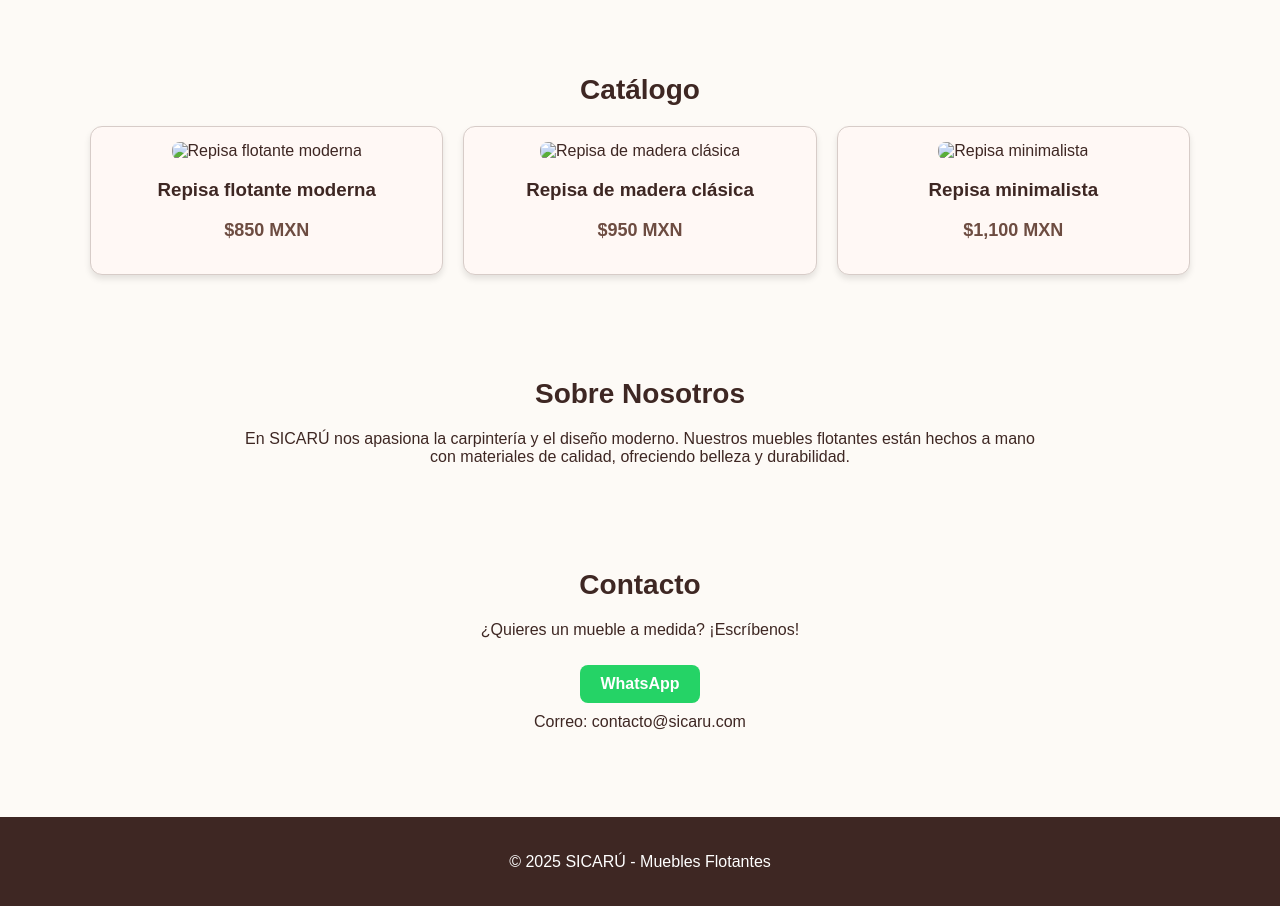
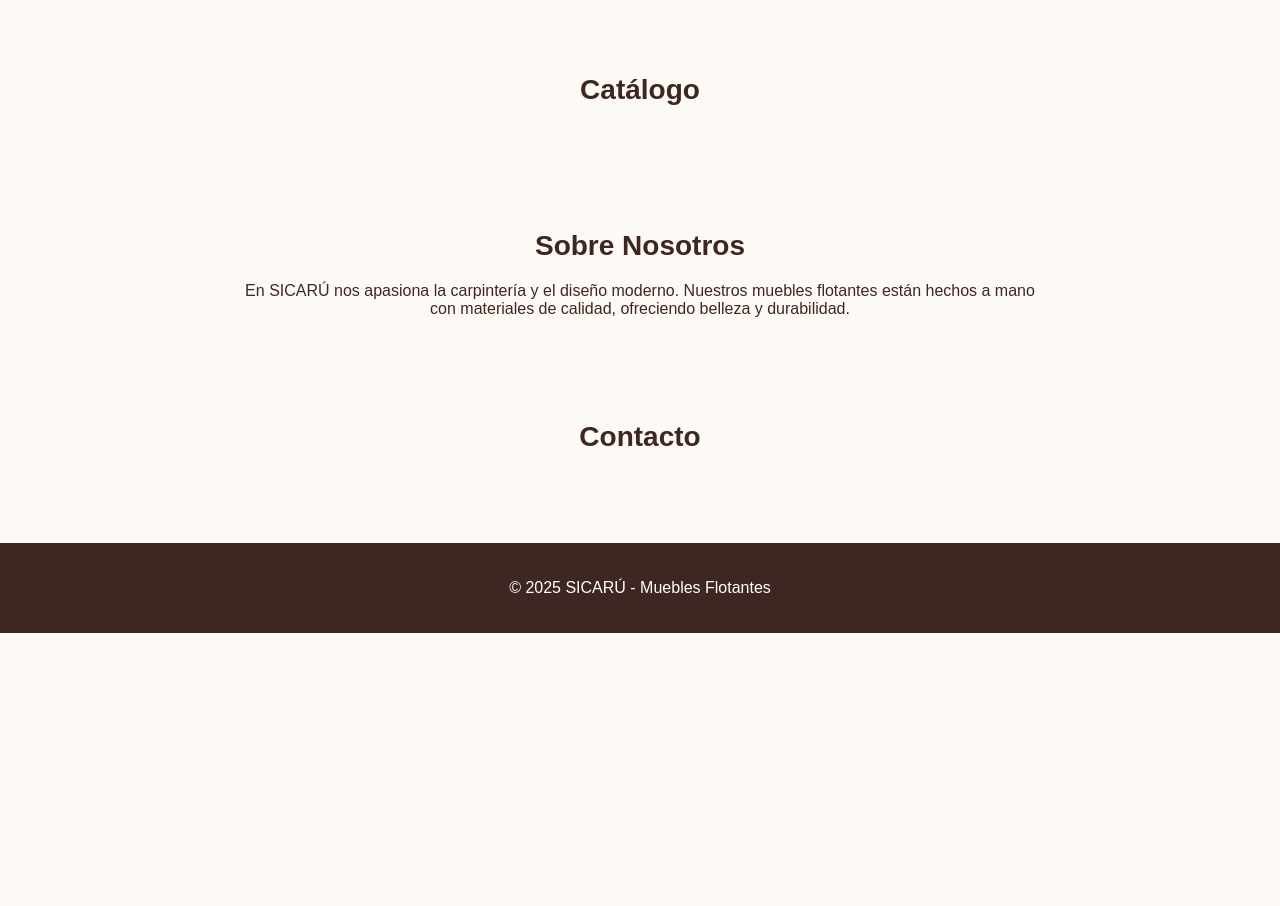
Before and after one commit to ANT0NI00/SICAR-, a plain HTML site: page index.html in a window 1280 px wide. Shown: the part 540-1446 px from the top of the page. After the commit the page ends 1173 px from the top, so only its background shows below. Drawn offline with Linux system fonts and the light colour scheme.

Commit message:
index.html

```diff
--- a/index.html
+++ b/index.html
@@ -29,23 +29,7 @@
 
   <section id="catalogo">
     <h2>Catálogo</h2>
-    <div class="catalogo">
-      <div class="producto">
-        <img src="repisaflotante1.jpg" alt="Repisa flotante moderna">
-        <h3>Repisa flotante moderna</h3>
-        <p class="precio">$850 MXN</p>
-      </div>
-      <div class="producto">
-        <img src="repisaflotante2.jpg" alt="Repisa de madera clásica">
-        <h3>Repisa de madera clásica</h3>
-        <p class="precio">$950 MXN</p>
-      </div>
-      <div class="producto">
-        <img src="repisaflotante3.jpg" alt="Repisa minimalista">
-        <h3>Repisa minimalista</h3>
-        <p class="precio">$1,100 MXN</p>
-      </div>
-    </div>
+
   </section>
 
   <section id="nosotros">
@@ -57,11 +41,6 @@
 
   <section id="contacto">
     <h2>Contacto</h2>
-    <p class="texto-centro">¿Quieres un mueble a medida? ¡Escríbenos!</p>
-    <div class="texto-centro">
-      <a href="https://wa.me/521234567890" class="btn-whatsapp" target="_blank">WhatsApp</a>
-    </div>
-    <p class="texto-centro margin-top">Correo: contacto@sicaru.com</p>
   </section>
 
   <footer>
```
